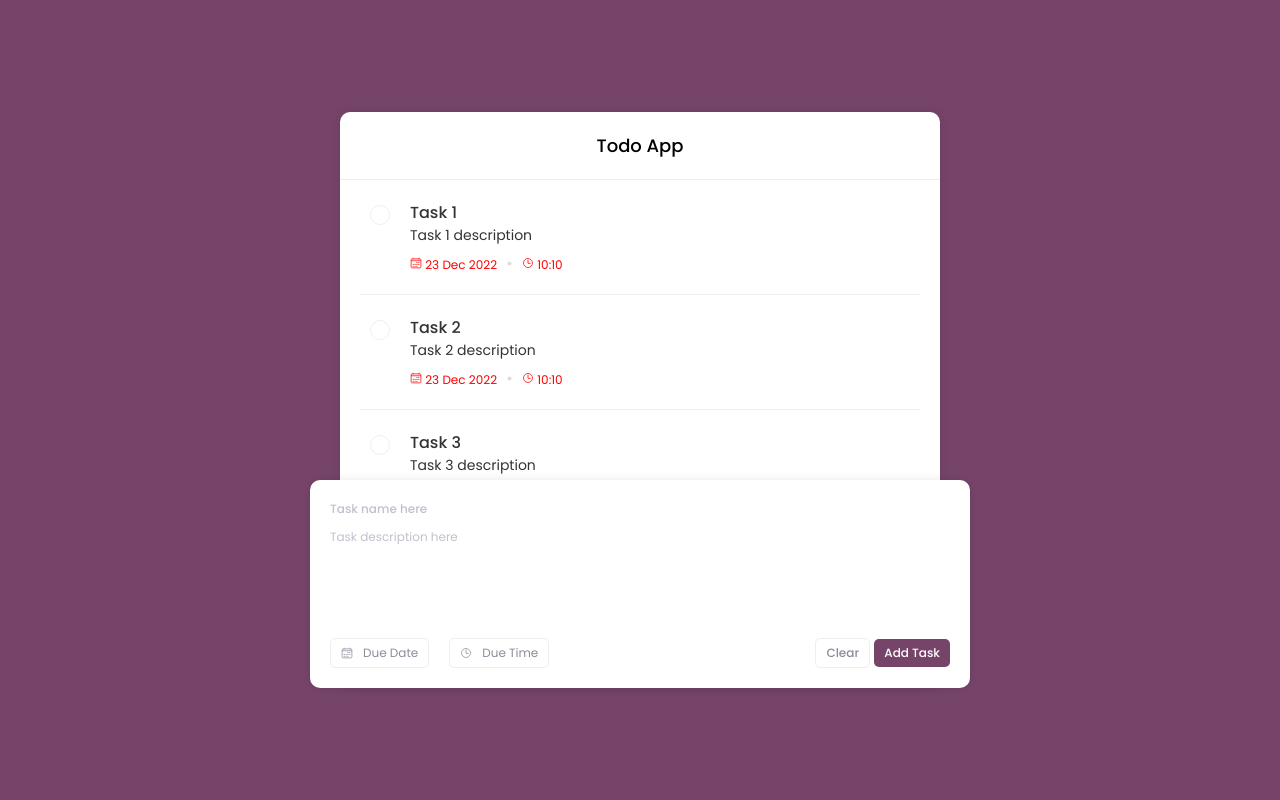
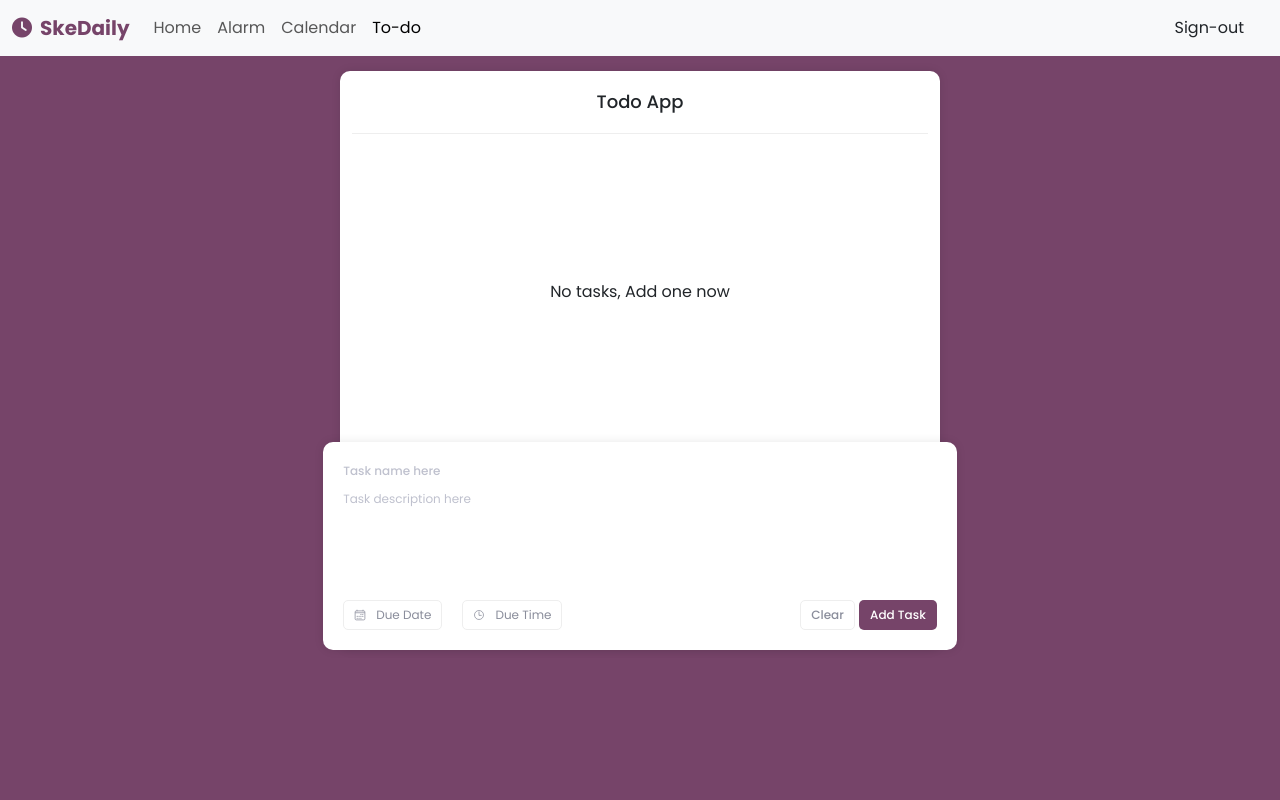
Before and after one commit to puniyawa/skedaily, a PHP site: page /html/todo-app.php?uid=1 in a window 1280 px wide. Run offline with PHP 8.4, Linux system fonts and the light colour scheme.

Commit message:
navbar and minor patches

```diff
--- a/css/todo-app.css
+++ b/css/todo-app.css
@@ -12,13 +12,12 @@
 }
 body {
   min-height: 100vh;
-  display: flex;
   align-items: center;
   justify-content: center;
   background-color: #764469;
 }
 .container {
-  position: relative;
+  margin-top: 15px;
   width: 600px;
   min-height: 300px;
   display: flex;
--- a/html/todo-app.php
+++ b/html/todo-app.php
@@ -4,10 +4,44 @@
     <meta charset="UTF-8" />
     <meta http-equiv="X-UA-Compatible" content="IE=edge" />
     <meta name="viewport" content="width=device-width, initial-scale=1.0" />
+    <link href="https://cdn.jsdelivr.net/npm/bootstrap@5.3.3/dist/css/bootstrap.min.css" rel="stylesheet" integrity="sha384-QWTKZyjpPEjISv5WaRU9OFeRpok6YctnYmDr5pNlyT2bRjXh0JMhjY6hW+ALEwIH" crossorigin="anonymous">
+    <link
+      rel="stylesheet"
+      href="https://cdnjs.cloudflare.com/ajax/libs/font-awesome/6.2.0/css/all.min.css"
+      integrity="sha512-xh6O/CkQoPOWDdYTDqeRdPCVd1SpvCA9XXcUnZS2FmJNp1coAFzvtCN9BmamE+4aHK8yyUHUSCcJHgXloTyT2A=="
+      crossorigin="anonymous"
+      referrerpolicy="no-referrer"
+    />
     <link rel="stylesheet" href="../css/todo-app.css" />
     <title>Todo App</title>
   </head>
   <body>
+    <nav class="navbar navbar-expand-lg bg-body-tertiary">
+      <div class="container-fluid">
+        <a class="navbar-brand" href="#" style="color:#764469;"><i class="fa-solid fa-clock me-2"></i><b>SkeDaily</b> </a>
+        <button class="navbar-toggler" type="button" data-bs-toggle="collapse" data-bs-target="#navbarSupportedContent" aria-controls="navbarSupportedContent" aria-expanded="false" aria-label="Toggle navigation">
+          <span class="navbar-toggler-icon"></span>
+        </button>
+
+        <div class="collapse navbar-collapse" id="navbarSupportedContent">
+        <ul class="navbar-nav me-auto mb-2 mb-lg-0">
+          <li class="nav-item">
+            <a class="nav-link hover-link" href="../home.php?uid=<?php echo $_GET['uid']?>">Home</a>
+          </li>
+          <li class="nav-item">
+            <a class="nav-link hover-link" href="alarm.php?uid=<?php echo $_GET['uid']?>">Alarm</a>
+          </li>
+          <li class="nav-item">
+            <a class="nav-link hover-link" href="calendar.php?uid=<?php echo $_GET['uid']?>">Calendar</a>
+          </li>
+          <li class="nav-item">
+            <a class="nav-link active" aria-current="page" href="#">To-do</a>
+          </li>
+        </ul>
+        <a class="nav-link me-4" href="../index.php">Sign-out</a>
+      </div>
+      </div>
+    </nav>
     <div class="container">
       <h1 class="heading">Todo App</h1>
       <div class="tasks-wrapper">
@@ -54,7 +88,7 @@
       nomodule
       src="https://unpkg.com/ionicons@5.5.2/dist/ionicons/ionicons.js"
     ></script>
-
+    <script src="https://cdn.jsdelivr.net/npm/bootstrap@5.3.3/dist/js/bootstrap.bundle.min.js" integrity="sha384-YvpcrYf0tY3lHB60NNkmXc5s9fDVZLESaAA55NDzOxhy9GkcIdslK1eN7N6jIeHz" crossorigin="anonymous"></script>
     <script src="../javascript/todo-app.js"></script>
   </body>
 </html>
--- a/javascript/todo-app.js
+++ b/javascript/todo-app.js
@@ -9,30 +9,6 @@ labels.forEach((label) => {
 });
 
 let tasksArr = [
-  {
-    title: "Task 1",
-    description: "Task 1 description",
-    date: "23 Dec 2022",
-    time: "10:10",
-  },
-  {
-    title: "Task 2",
-    description: "Task 2 description",
-    date: "23 Dec 2022",
-    time: "10:10",
-  },
-  {
-    title: "Task 3",
-    description: "Task 3 description",
-    date: "23 Dec 2022",
-    time: "10:10",
-  },
-  {
-    title: "Task 4",
-    description: "Task 4 description",
-    date: "23 Dec 2021",
-    time: "10:10",
-  },
 ];
 const tasksWrapper = document.querySelector(".tasks-wrapper");
 
```
Also changed, not shown: css/alarm.css (+9 -2 lines), css/calendar.css (+4 -6 lines), html/alarm.php (+38 -0 lines), html/calendar.php (+30 -3 lines).
